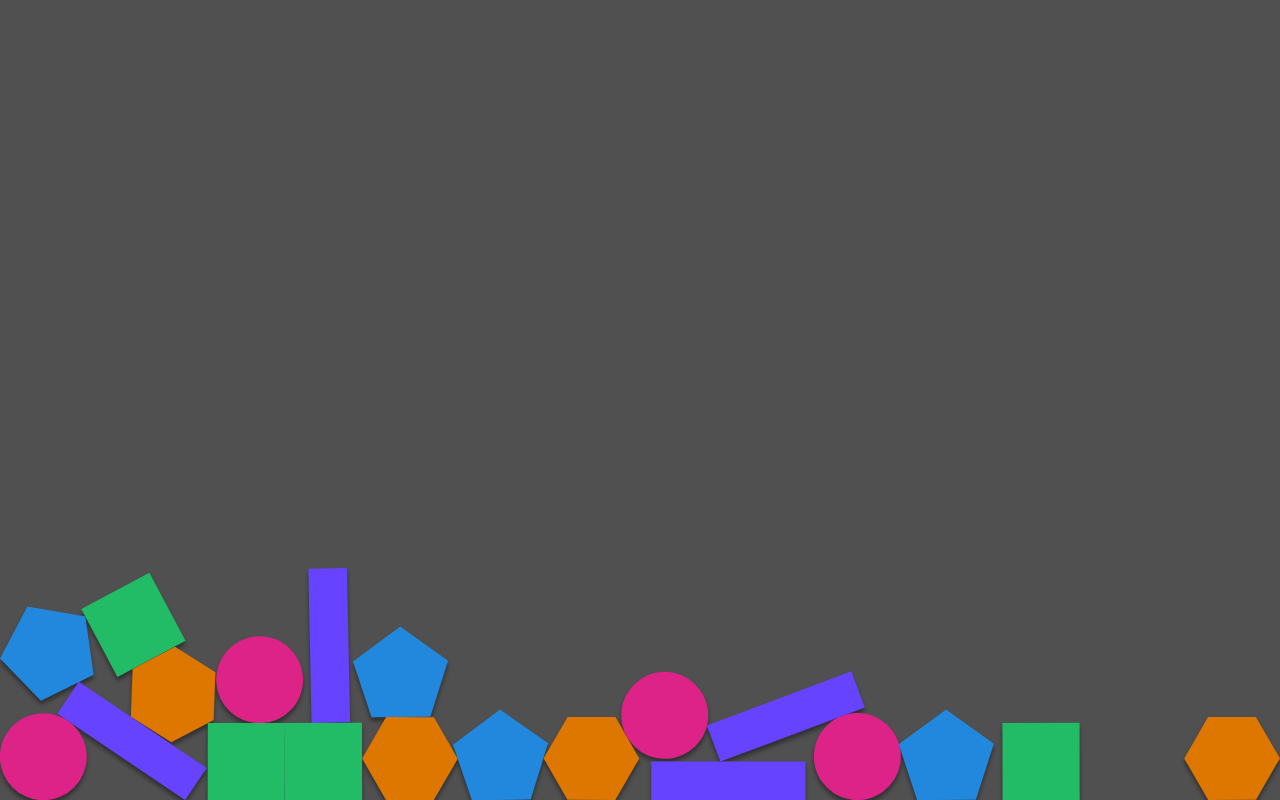
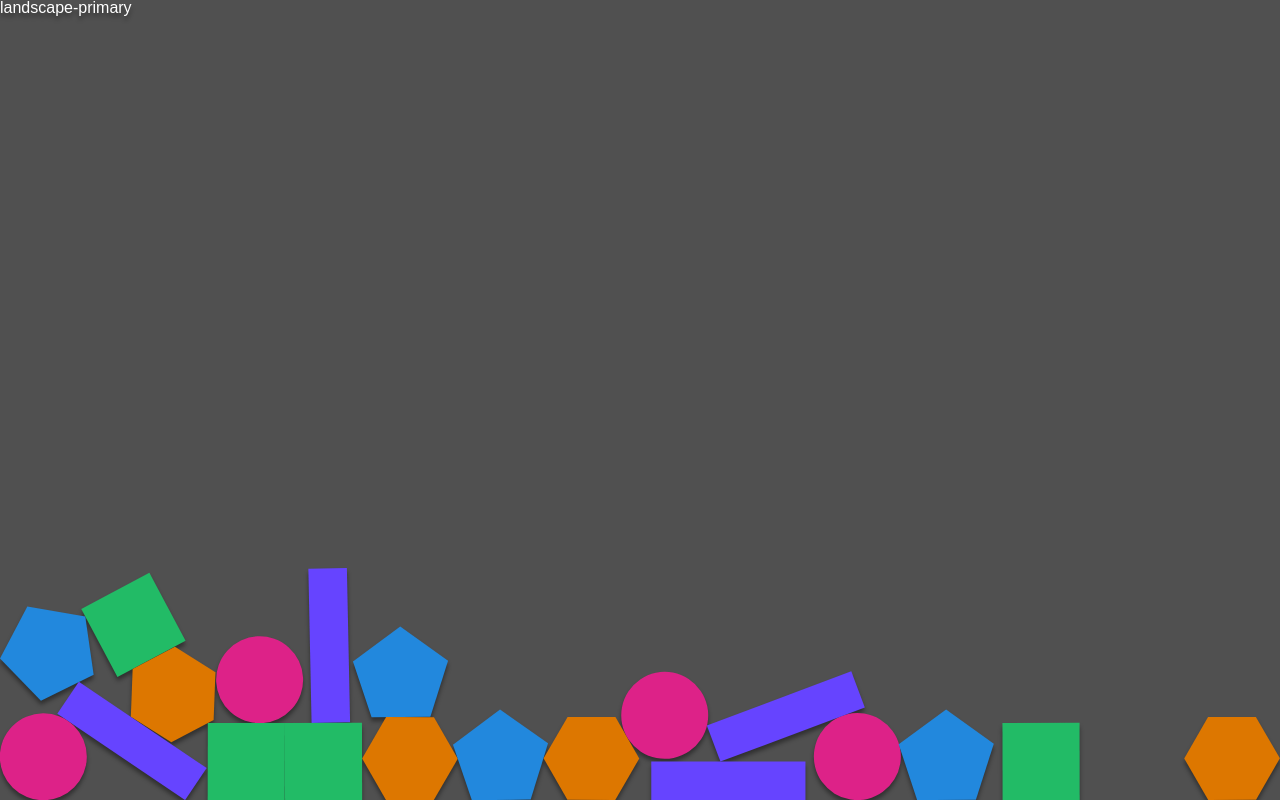
Before and after one commit to Alfinch/Portfolio-2024, a Next.js app: page / in a window 1280 px wide. Built offline with nearby package versions, Linux system fonts and the light colour scheme.

Commit message:
Attempt to fix orientation response

```diff
--- a/src/app/globals.css
+++ b/src/app/globals.css
@@ -2,5 +2,11 @@
 
 html {
   font-size: 10px;
+  font-family: sans-serif;
   background-color: rgb(80, 80, 80);
+  color: white;
 }
+
+p {
+  font-size: 1.6rem;
+}
--- a/src/app/page.tsx
+++ b/src/app/page.tsx
@@ -62,8 +62,8 @@ export default function Home() {
       if (acceleration) {
         const x = (acceleration.x ?? 0) * 0.1;
         const y = (acceleration.y ?? 0) * 0.1;
-        engine.gravity.x = isRotated ? (isInverted ? -y : y) : x;
-        engine.gravity.y = isRotated ? x : isInverted ? -y : y;
+        engine.gravity.x = isRotated ? (isInverted ? y : -y) : -x;
+        engine.gravity.y = isRotated ? x : isInverted ? y : -y;
       }
 
       // When bound change, reawaken all bodies to ensure they react
@@ -95,6 +95,7 @@ export default function Home() {
 
   return (
     <main className={styles.main}>
+      <p>{window.screen.orientation.type}</p>
       {shapes.current.map((shape) => (
         <HomeItem
           key={shape.key}
```
